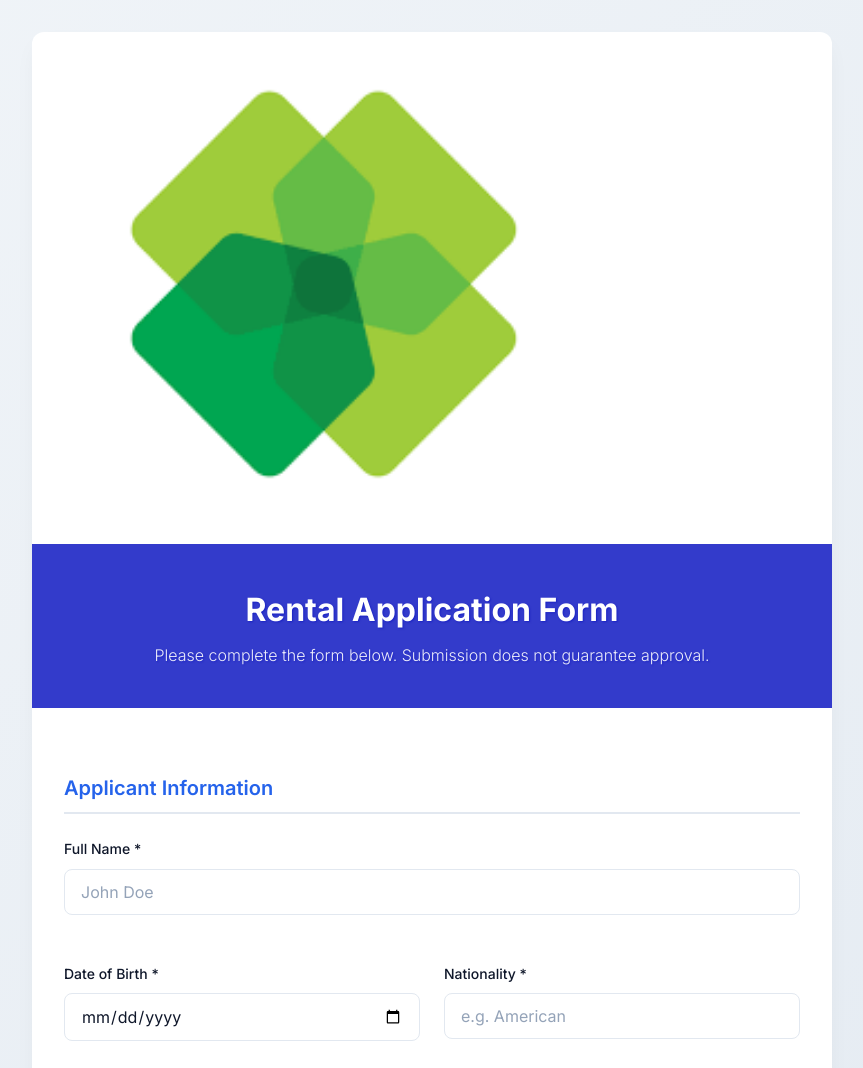
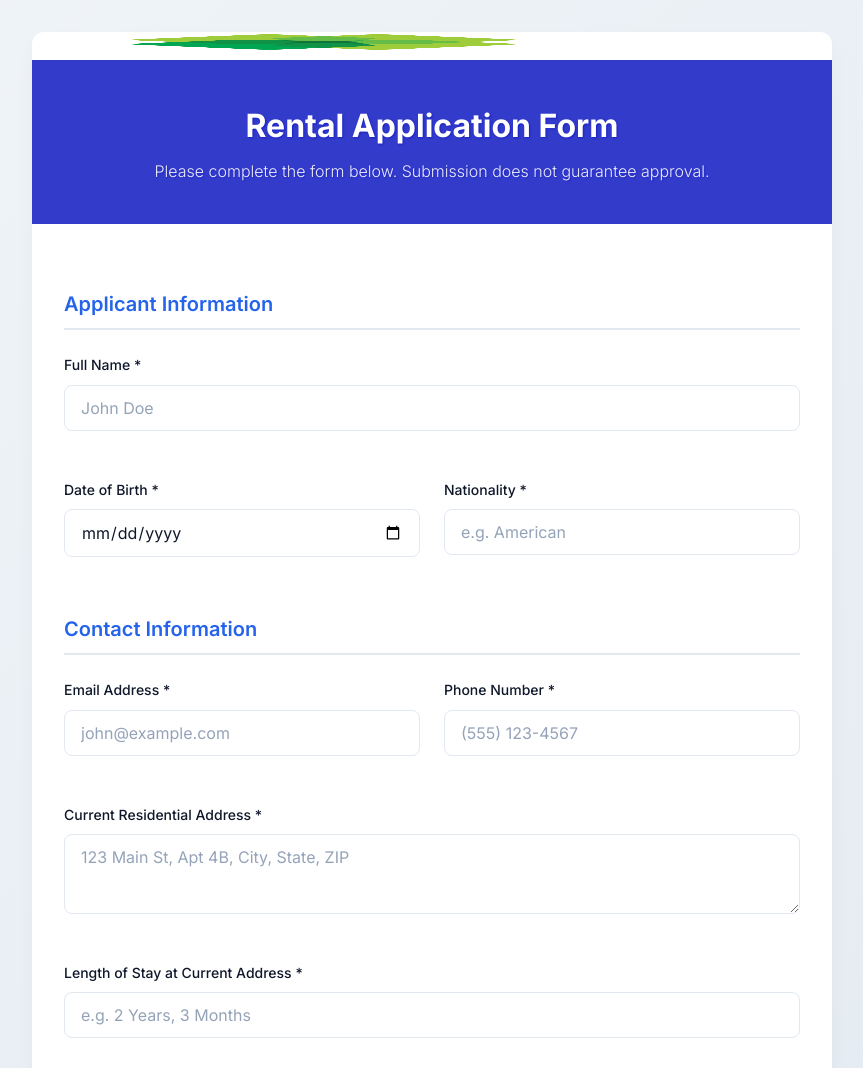
Before and after one commit to kyljax/invitation, a plain HTML site: page index.html in a window 1280 px wide. Shown: the top 1068 px of the page, without its empty margins (208-1071 px from the left). Drawn offline with Linux system fonts and the light colour scheme.

Commit message:
Fix image height in index.html
Updated image height from 20% to 20px for better consistency.

```diff
--- a/index.html
+++ b/index.html
@@ -282,7 +282,7 @@
 
     <div class="container">
         <div style="background: no-repeat center; background-size: contain; margin:0% auto; width: 90%;align-self: center;">
-            <img src="invitationHomes.png" alt="invitationHomesLogo" srcset="" width="70%" height="20%">
+            <img src="invitationHomes.png" alt="invitationHomesLogo" srcset="" width="70%" height="20px">
         </div>
         <div class="header" style="background-color:rgba(0,10,190,0.8);text-shadow: 1px 1px 2px rgba(0,10,190,0.5);">
             <h1>Rental Application Form</h1>
```
